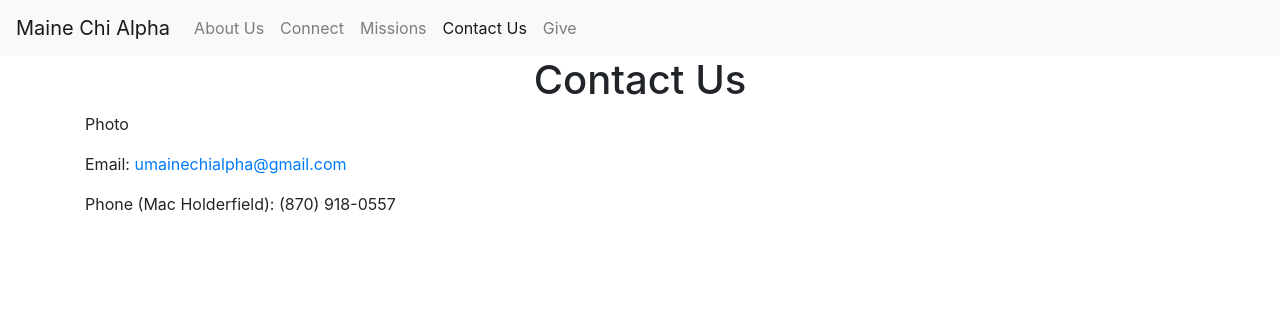
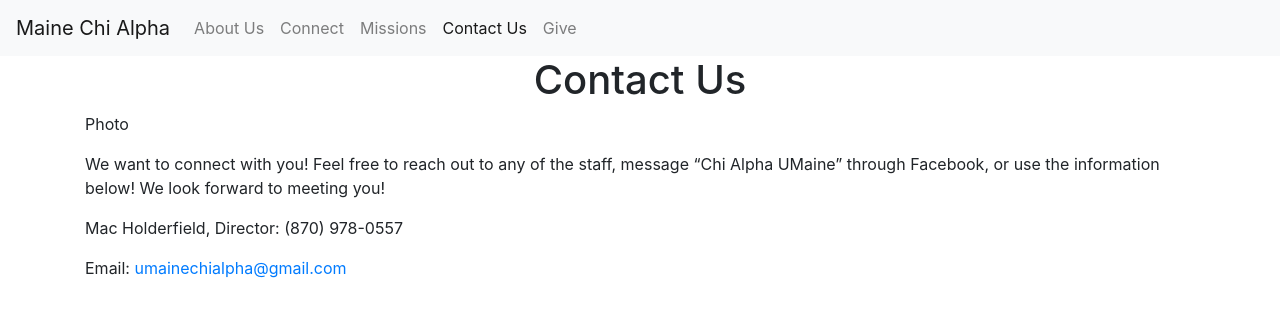
Before and after one commit to mainechialpha/mainechialpha.github.io, a Jekyll site: the page built from contact.md, in a window 1280 px wide. Shown: the top 317 px of the page. Built offline with Jekyll 4.4.1, drawn with Linux system fonts in a browser that asks for light colours.

Commit message:
Update contact.md

```diff
--- a/contact.md
+++ b/contact.md
@@ -6,6 +6,8 @@
 
 Photo
 
+We want to connect with you! Feel free to reach out to any of the staff, message "Chi Alpha UMaine" through Facebook, or use the information below! We look forward to meeting you!
+
+Mac Holderfield, Director: (870) 978-0557
+
 Email: [umainechialpha@gmail.com](mailto:umainechialpha@gmail.com)
-
-Phone (Mac Holderfield): (870) 918-0557
```
